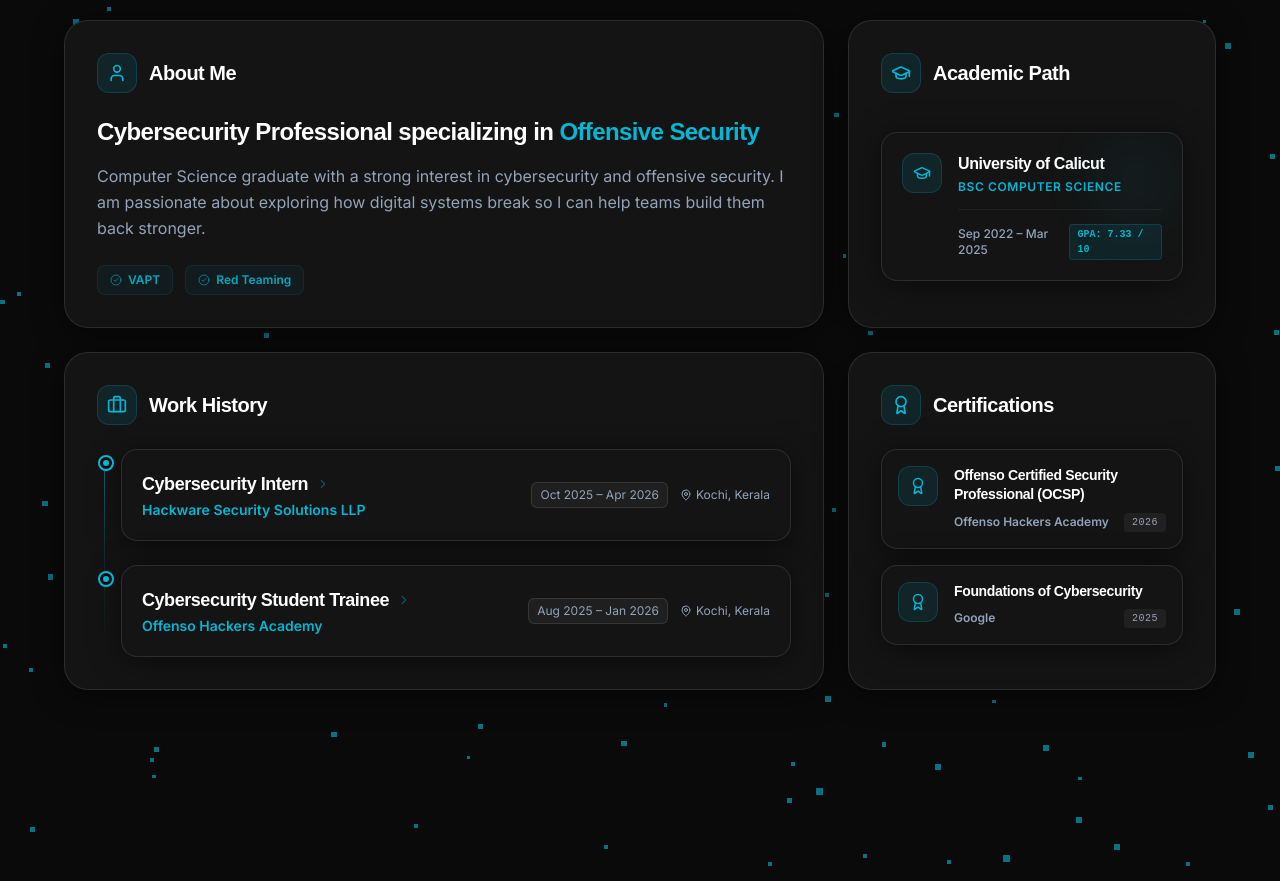
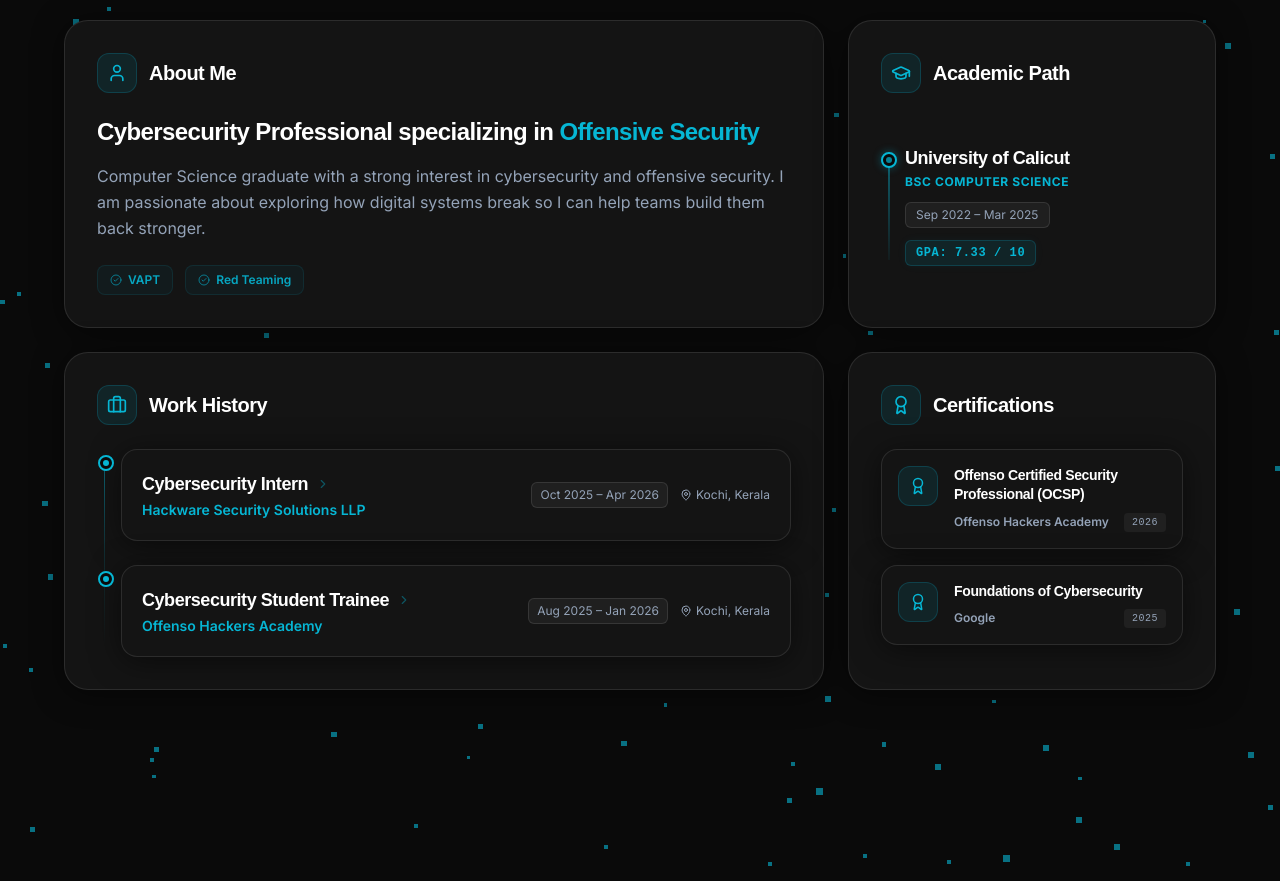
Before and after one commit to pavannkm/Personal-Portfolio, a React (Vite) app: page / in a window 1280 px wide. Shown: the part 984-1865 px from the top of the page. Built offline with nearby package versions, Linux system fonts and the light colour scheme.

Commit message:
style: redesign academic path bento box V2 to a premium flat cyber timeline

```diff
--- a/src/components/sections/About.jsx
+++ b/src/components/sections/About.jsx
@@ -40,33 +40,36 @@ const AboutPanel = () => (
 const EducationPanel = () => (
   <div className="h-full flex flex-col">
     <PanelHeader title="Academic Path" icon={GraduationCap} />
-    <div className="flex flex-col gap-4 flex-1 justify-center">
+    <div className="flex-1 flex flex-col justify-center py-2">
       {profile.education.map((edu, idx) => (
-        <div
-          key={idx}
-          className="glass-panel p-5 rounded-2xl border border-white/5 hover:border-primary/20 transition-all duration-300 group flex items-start gap-4 relative overflow-hidden"
-        >
-          {/* Subtle tech glow inside panel */}
-          <div className="absolute top-0 right-0 w-24 h-24 bg-primary/5 rounded-full filter blur-xl pointer-events-none group-hover:bg-primary/10 transition-colors duration-300" />
+        <div key={idx} className="relative pl-6 group">
+          {/* Vertical timeline line accent */}
+          <div className="absolute left-[7px] top-1.5 bottom-1.5 w-[2px] bg-gradient-to-b from-primary/50 to-primary/5" />
 
-          <div className="w-10 h-10 rounded-xl bg-primary/10 flex items-center justify-center shrink-0 border border-primary/20 group-hover:bg-primary/20 transition-all duration-300">
-            <GraduationCap size={18} className="text-primary" />
+          {/* Glowing tech node */}
+          <div className="absolute left-0 top-1.5 w-[16px] h-[16px] rounded-full bg-background border-2 border-primary flex items-center justify-center group-hover:scale-110 transition-transform duration-300 z-10 shadow-[0_0_8px_rgba(6,182,212,0.4)]">
+            <div className="w-[6px] h-[6px] rounded-full bg-primary animate-pulse" />
           </div>
 
-          <div className="flex-1 min-w-0 flex flex-col justify-between">
+          <div className="space-y-3">
+            {/* Institution Header */}
             <div>
-              <h4 className="font-bold text-sm sm:text-base text-white leading-snug group-hover:text-primary transition-colors duration-300">
+              <h4 className="font-bold text-white text-base sm:text-lg group-hover:text-primary transition-colors duration-300 leading-snug">
                 {edu.institution}
               </h4>
-              <p className="text-primary text-xs font-semibold tracking-wider uppercase mt-1">
+              <p className="text-primary text-xs font-bold uppercase tracking-wider mt-1">
                 {edu.degree}
               </p>
             </div>
 
-            <div className="flex items-center justify-between mt-3.5 pt-3.5 border-t border-white/5">
-              <span className="text-xs text-text-muted font-medium">{edu.period}</span>
+            {/* Academic stats & timeline info */}
+            <div className="flex flex-wrap items-center gap-3 text-xs">
+              <span className="bg-white/5 border border-white/10 text-text-muted px-2.5 py-1 rounded-md">
+                {edu.period}
+              </span>
+
               {edu.gpa && (
-                <span className="text-[10px] font-mono font-bold px-2 py-0.5 rounded bg-primary/10 text-primary border border-primary/20 uppercase">
+                <span className="bg-primary/10 border border-primary/20 text-primary px-2.5 py-1 rounded-md font-mono font-bold tracking-wider uppercase shadow-[0_0_10px_rgba(6,182,212,0.05)]">
                   GPA: {edu.gpa}
                 </span>
               )}
```
